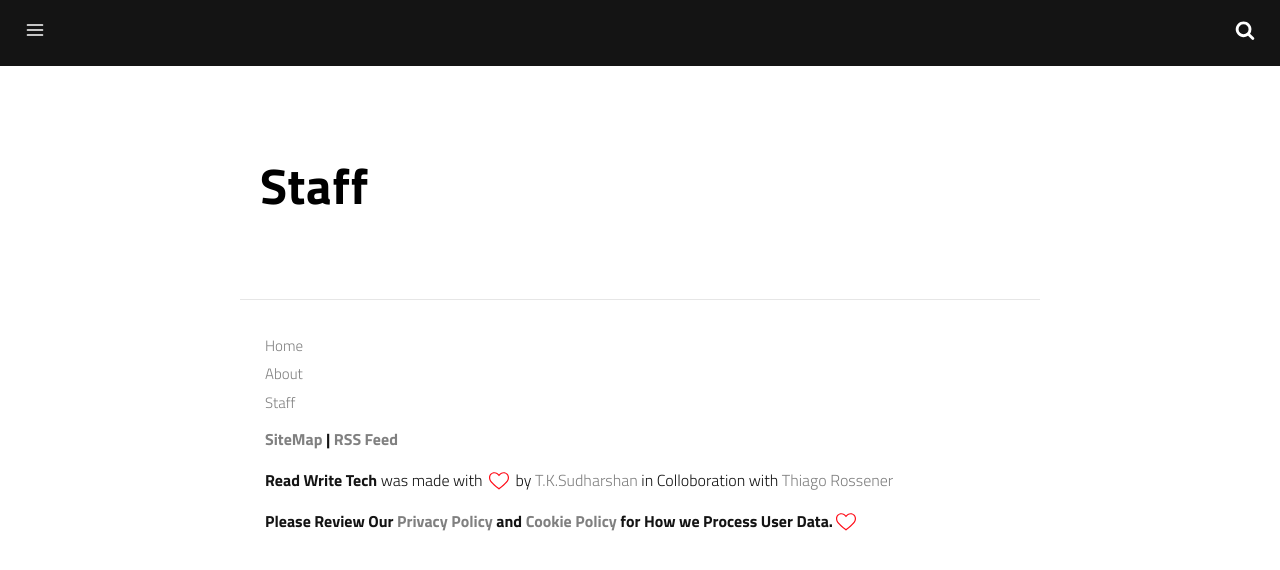
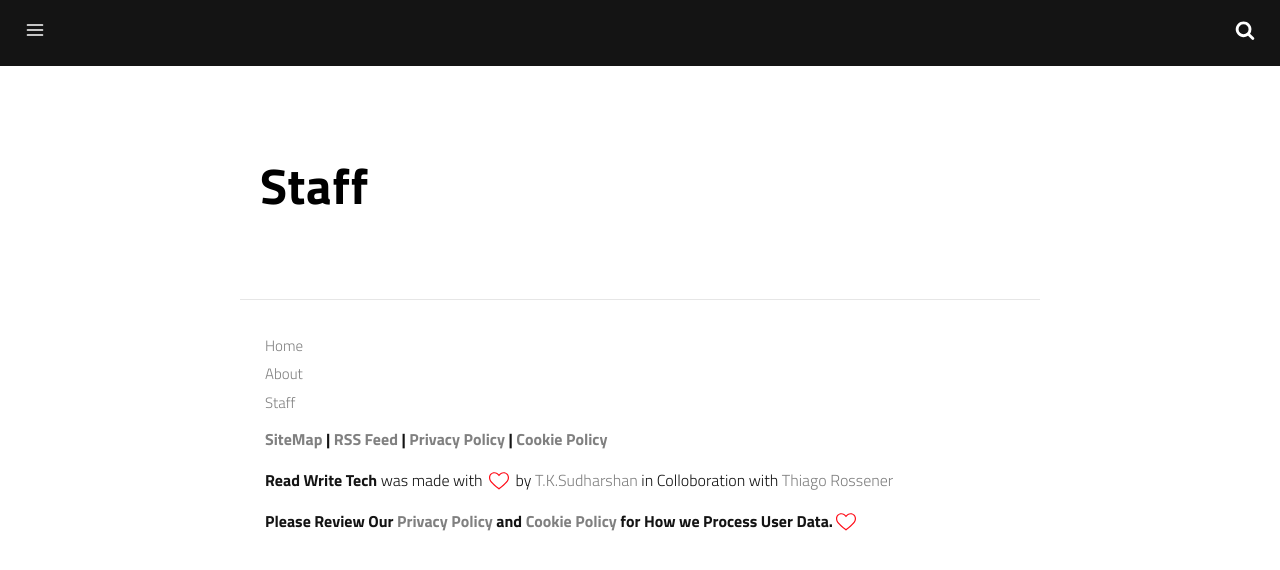
Before and after one commit to tks18/abandoned-read-write-tech, a Jekyll site: the page built from staff.html, in a window 1280 px wide. Shown: the top 570 px of the page. Built offline with Jekyll 4.4.1, drawn with Linux system fonts in a browser that asks for light colours; a script that is not in the unit is left out.

Commit message:
Final Fix

```diff
--- a/_includes/footer.html
+++ b/_includes/footer.html
@@ -35,7 +35,7 @@
     {% include footer-links.html %}
 
     <p>
-      <span><a href="/sitemap.xml"> SiteMap </a> | <a href="/feed.xml"> RSS Feed </a></span>
+      <span><a href="/sitemap.xml"> SiteMap </a> | <a href="/feed.xml"> RSS Feed </a> | <a href="/privacypolicy"> Privacy Policy </a> | <a href="/cookiepolicy"> Cookie Policy </a></span>
     </p>
     <p>
       <span>Read Write Tech</span> was made with <svg class="love"><use xlink:href="#icon-heart"></use></svg> by <a href="https://github.com/tks18" target="_blank" class="creator">T.K.Sudharshan </a> in Colloboration with <a href="https://rossener.com" target="_blank" class="creator">Thiago Rossener</a>
```
